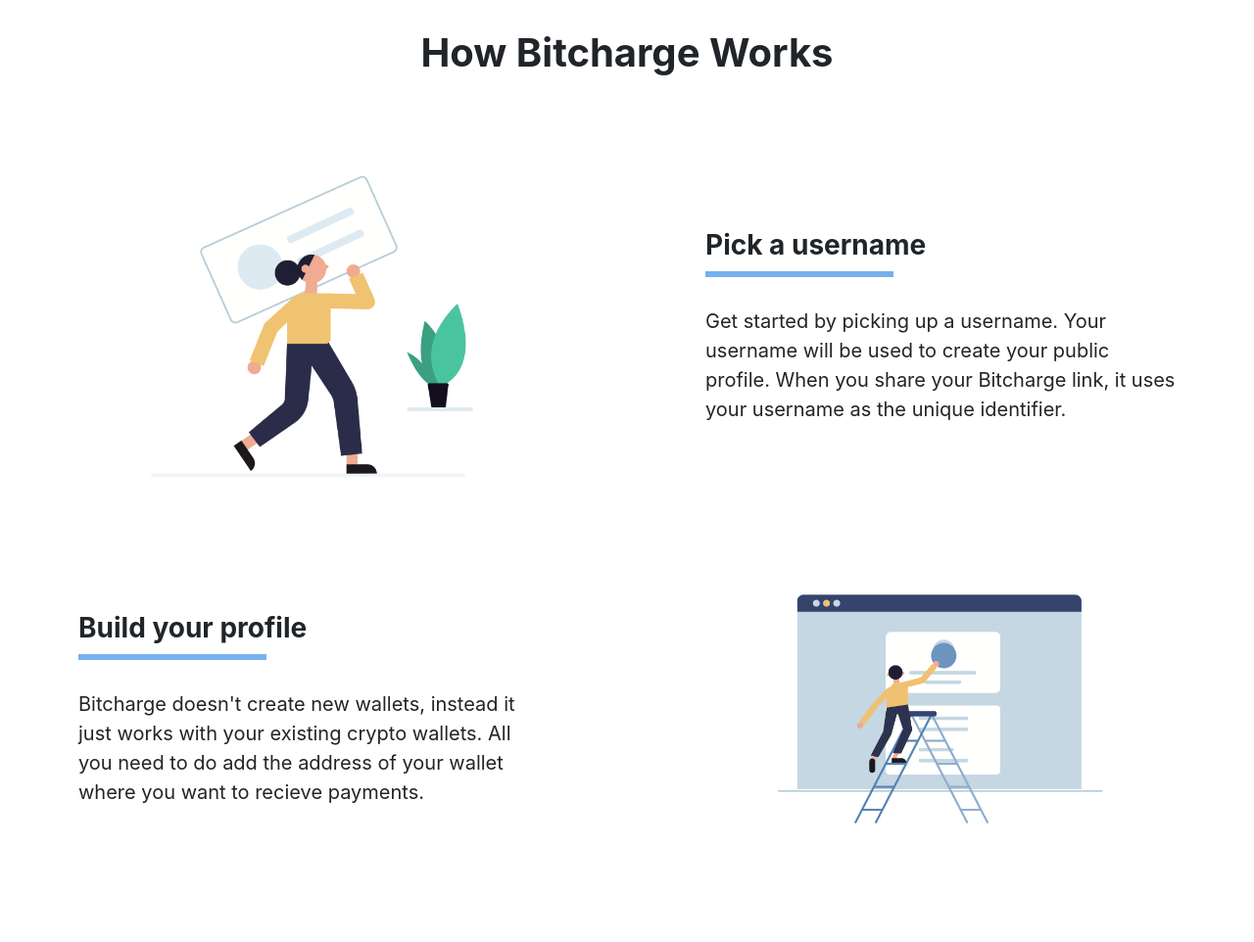
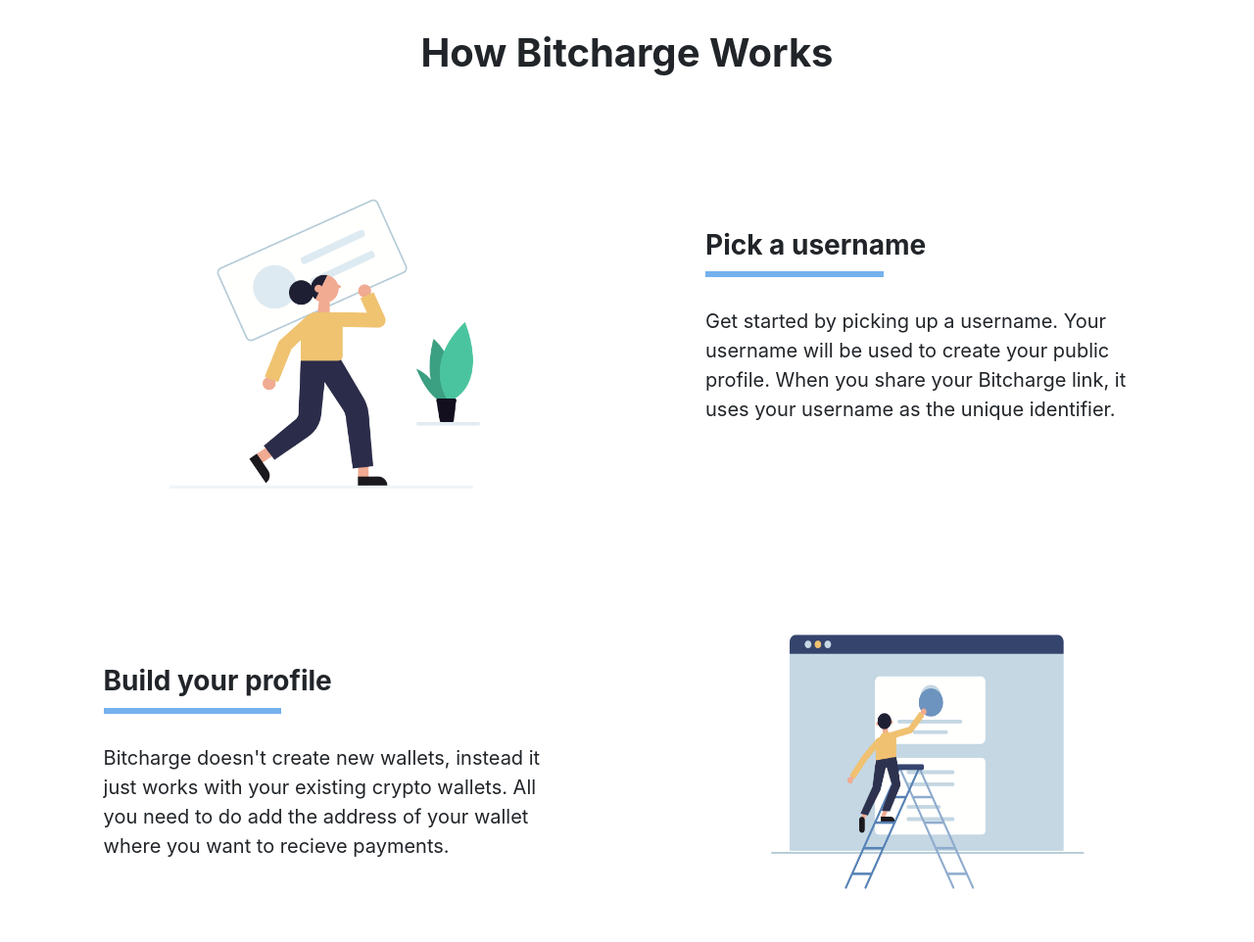
Before and after one commit to tunamagu/html, a plain HTML site: page mosya1/index.html in a window 1280 px wide. Shown: the part 800-1762 px from the top of the page at 98% size. Drawn offline with nearby package versions, Linux system fonts and the light colour scheme.

Commit message:
Update scss.css

```diff
--- a/mosya1/scss.css
+++ b/mosya1/scss.css
@@ -143,9 +143,9 @@ header p:hover {
 }
 
 .works {
-  align-items: center;
   position: relative;
   overflow: hidden;
+  padding : 2%;
 }
 
 @media (min-width: 1024px) {
@@ -163,6 +163,7 @@ header p:hover {
 }
 
 .works img {
+  width : 100%;
   padding: 4% 12%;
 }
 
```
